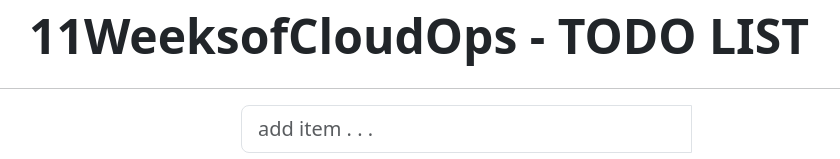
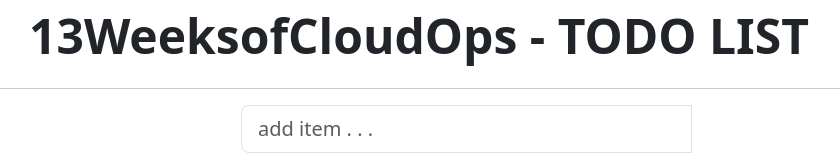
Before and after one commit to sub1ime8/AppCode, a React (Create React App) app: page / in a window 1280 px wide. Shown: the top 159 px of the page, without its empty margins (221-1061 px from the left). Built offline with nearby package versions, Linux system fonts and the light colour scheme.

Commit message:
Color attempt

```diff
--- a/src/App.js
+++ b/src/App.js
@@ -88,7 +88,7 @@ class App extends Component {
                         fontColor: "blue",
                     }}
                 >
-                    11WeeksofCloudOps - TODO LIST
+                    13WeeksofCloudOps - TODO LIST
                 </Row>
 
                 <hr />
```
